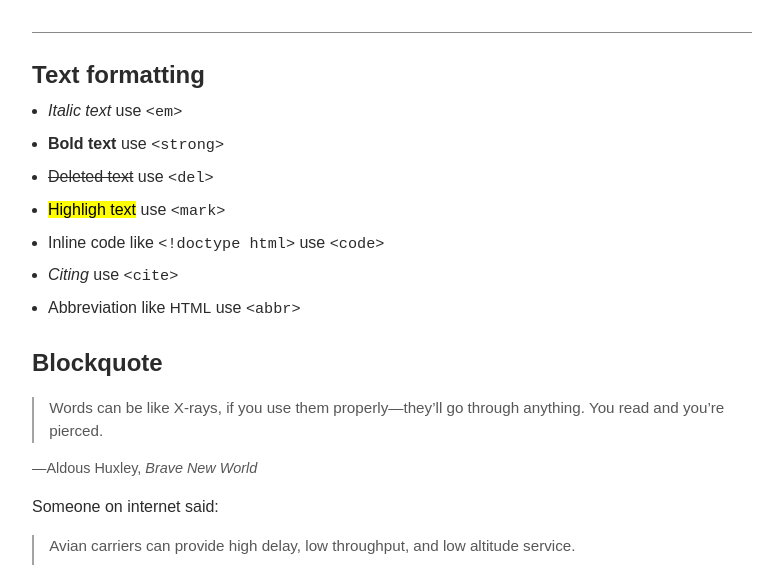
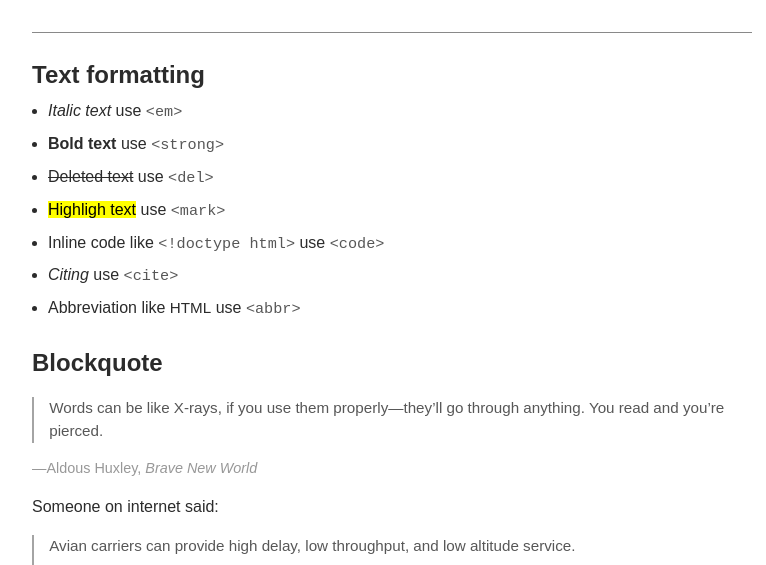
Before and after one commit to aflim/blog, a Jekyll site: the page built from styleguide.md, in a window 1280 px wide. Shown: the part 1050-1615 px from the top of the page, without its empty margins (248-1014 px from the left). Built offline with Jekyll 4.4.1, drawn with Linux system fonts in a browser that asks for light colours.

Commit message:
Update _typography.scss

```diff
--- a/_sass/_typography.scss
+++ b/_sass/_typography.scss
@@ -86,7 +86,7 @@
   figcaption {
     font-size: var(--type-scale-down-2);
     line-height: var(--line-height-down-1);
-    color: var(--ink-2);
+    color: var(--ink-3);
   }
 }
 
@@ -106,6 +106,7 @@
 pre {
   font-family: monospace;
   font-size: var(--type-scale-down-1);
+  color: var(--ink-2);
 }
 
 pre {
@@ -120,7 +121,9 @@
   margin-block-end: var(--spacer-base);
   background-color: var(--bg-2);
 
-  .highlight {
+  .highlight,
+  .rough-table,
+  .lineno {
     padding: 0;
     margin: 0;
   }
@@ -145,7 +148,7 @@
 table {
   margin-block-end: var(--spacer-base);
   width: 100%;
-  border: 0 solid var(--border-ink-1);
+  border: 0 solid var(--border-ink-2);
   border-collapse: collapse;
 }
 
```
